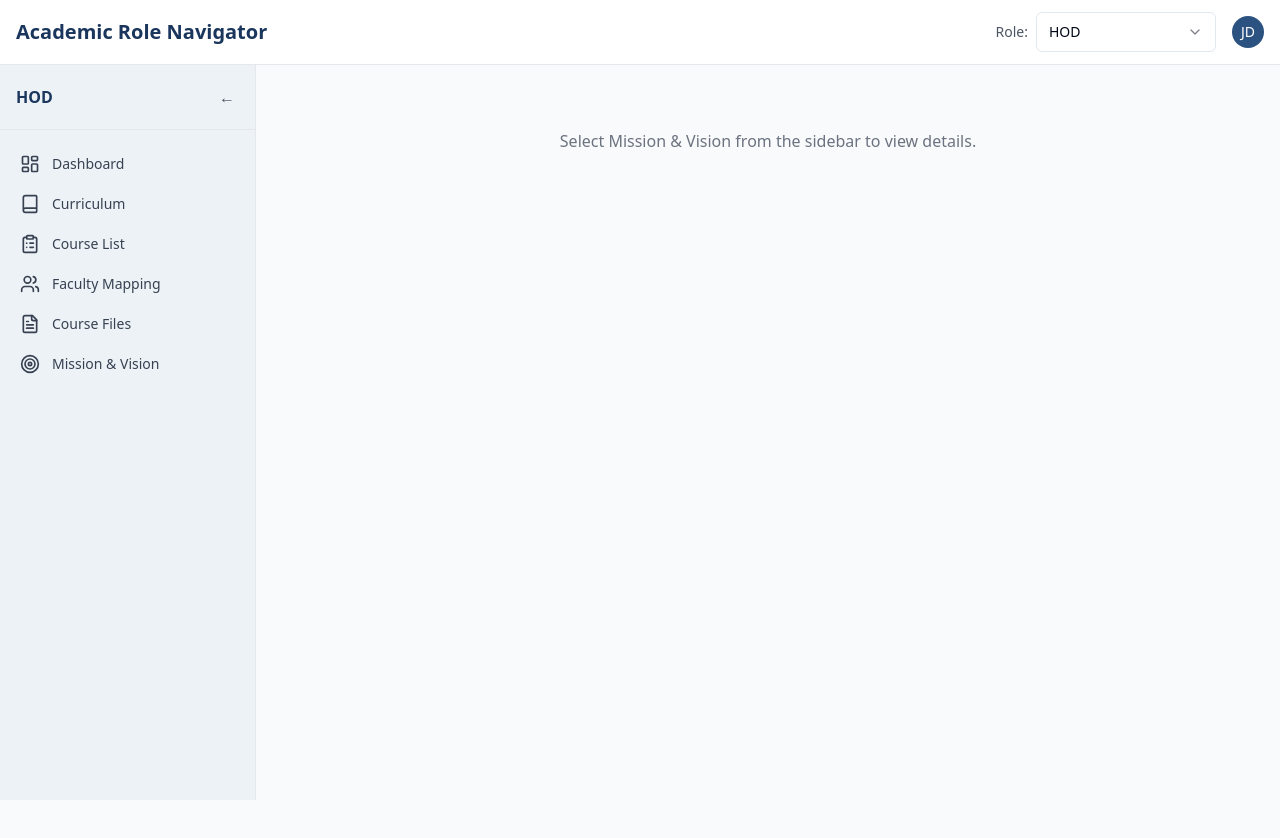
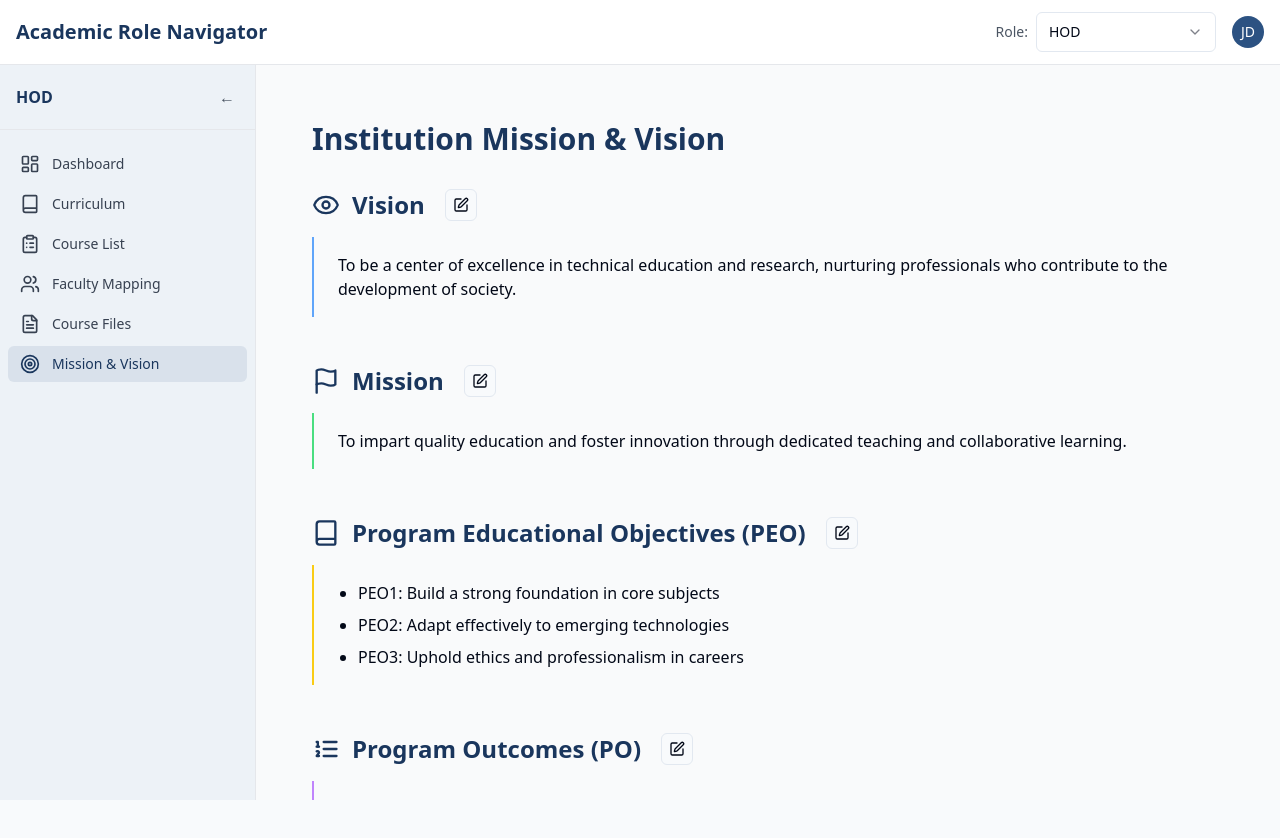
Before and after one commit to JnaneshwariRaoB/academic-role-navigator, a React (Vite) app: page /hod/mission in a window 1280 px wide. Shown: the top 838 px of the page. Before the commit the page ends 800 px from the top, so only its background shows below. Built offline with nearby package versions, Linux system fonts and the light colour scheme.

Commit message:
feat: Add Mission & Vision sidebar link
Adds a link to the sidebar for "Mission & Vision" and displays the corresponding content on the right panel.

```diff
--- a/src/App.tsx
+++ b/src/App.tsx
@@ -17,6 +17,7 @@ import Curriculum from "./pages/hod/Curriculum";
 import CourseList from "./pages/hod/CourseList";
 import FacultyMapping from "./pages/hod/FacultyMapping";
 import CourseFiles from "./pages/hod/CourseFiles";
+import MissionVision from "./pages/hod/MissionVision";
 
 // Coordinator Routes
 import COPOMapping from "./pages/coordinator/COPOMapping";
@@ -47,14 +48,7 @@ const App = () => (
             <Route path="/hod/course-list" element={<CourseList />} />
             <Route path="/hod/faculty-mapping" element={<FacultyMapping />} />
             <Route path="/hod/course-files" element={<CourseFiles />} />
-            <Route path="/hod/mission" element={
-              <div className="h-full w-full">
-                {/* The content is now handled by the Sidebar component when "Mission & Vision" is clicked */}
-                <div className="text-center text-gray-500 mt-10">
-                  Select Mission & Vision from the sidebar to view details.
-                </div>
-              </div>
-            } />
+            <Route path="/hod/mission" element={<MissionVision />} />
 
             {/* Coordinator Routes */}
             <Route
--- a/src/components/layout/Sidebar.tsx
+++ b/src/components/layout/Sidebar.tsx
@@ -5,7 +5,7 @@ import { Link, useLocation } from 'react-router-dom';
 import {
   Home, BookOpen, ClipboardList, ClipboardCheck,
   Users, FileText, LayoutDashboard, Book, Calendar,
-  Eye, Target, List, Award
+  Flag, Target, List, Award
 } from 'lucide-react';
 import { cn } from '@/lib/utils';
 
@@ -19,7 +19,6 @@ const Sidebar: React.FC = () => {
   const { role } = useRole();
   const location = useLocation();
   const [isCollapsed, setIsCollapsed] = useState(false);
-  const [showMission, setShowMission] = useState(false);
 
   const getNavItems = (): SidebarItem[] => {
     if (role === 'HOD') {
@@ -58,27 +57,6 @@ const Sidebar: React.FC = () => {
 
   const navItems = getNavItems();
 
-  if (role === 'HOD' && showMission) {
-    const MissionSidebar = React.lazy(() => import('./MissionSidebar'));
-    return (
-      <div className="relative">
-        <button
-          onClick={() => setShowMission(false)}
-          className="absolute top-4 right-4 z-10 p-1 rounded-md hover:bg-gray-200 text-gray-600"
-        >
-          ←
-        </button>
-        <React.Suspense fallback={
-          <aside className="bg-academic-light h-screen border-r border-gray-200 w-64">
-            <div className="p-4">Loading mission sidebar...</div>
-          </aside>
-        }>
-          <MissionSidebar />
-        </React.Suspense>
-      </div>
-    );
-  }
-
   return (
     <aside
       className={cn(
@@ -101,19 +79,6 @@ const Sidebar: React.FC = () => {
           <ul className="space-y-1 px-2">
             {navItems.map((item) => (
               <li key={item.path}>
-                {item.title === 'Mission & Vision' ? (
-                  <button
-                    className={cn(
-                      "flex items-center w-full px-3 py-2 rounded-md text-sm",
-                      "hover:bg-academic-secondary/10 hover:text-academic-primary transition-colors duration-200",
-                      "text-gray-700"
-                    )}
-                    onClick={() => setShowMission(true)}
-                  >
-                    <item.icon size={20} className="flex-shrink-0" />
-                    {!isCollapsed && <span className="ml-3">{item.title}</span>}
-                  </button>
-                ) : (
                 <Link
                   to={item.path}
                   className={cn(
@@ -127,7 +92,6 @@ const Sidebar: React.FC = () => {
                   <item.icon size={20} className="flex-shrink-0" />
                   {!isCollapsed && <span className="ml-3">{item.title}</span>}
                 </Link>
-                )}
               </li>
             ))}
           </ul>
--- /dev/null
+++ b/src/pages/hod/MissionVision.tsx
@@ -0,0 +1,183 @@
+
+import React from 'react';
+import { Eye, Flag, Book, ListOrdered, Award, Edit } from 'lucide-react';
+import { Popover, PopoverTrigger, PopoverContent } from "@/components/ui/popover";
+import { Button } from "@/components/ui/button";
+import { cn } from "@/lib/utils";
+
+interface SectionData {
+  title: string;
+  content: string | string[];
+  icon: React.ElementType;
+  color: string;
+}
+
+const MissionVision: React.FC = () => {
+  const [editingSection, setEditingSection] = React.useState<string | null>(null);
+  const [editingContent, setEditingContent] = React.useState<string | string[]>("");
+
+  const sectionData: Record<string, SectionData> = {
+    vision: {
+      title: "Vision",
+      content: "To be a center of excellence in technical education and research, nurturing professionals who contribute to the development of society.",
+      icon: Eye,
+      color: "border-blue-400"
+    },
+    mission: {
+      title: "Mission",
+      content: "To impart quality education and foster innovation through dedicated teaching and collaborative learning.",
+      icon: Flag,
+      color: "border-green-400"
+    },
+    peo: {
+      title: "Program Educational Objectives (PEO)",
+      content: [
+        "PEO1: Build a strong foundation in core subjects",
+        "PEO2: Adapt effectively to emerging technologies",
+        "PEO3: Uphold ethics and professionalism in careers"
+      ],
+      icon: Book,
+      color: "border-yellow-400"
+    },
+    po: {
+      title: "Program Outcomes (PO)",
+      content: [
+        "PO1: Engineering knowledge",
+        "PO2: Problem analysis",
+        "PO3: Design/development of solutions",
+        "PO4: Conduct investigations of complex problems",
+        "PO5: Modern tool usage",
+        "PO6: The engineer and society",
+        "PO7: Environment and sustainability",
+        "PO8: Ethics",
+        "PO9: Individual and team work",
+        "PO10: Communication",
+        "PO11: Project management and finance",
+        "PO12: Life-long learning"
+      ],
+      icon: ListOrdered,
+      color: "border-purple-400"
+    },
+    pso: {
+      title: "Program Specific Outcomes (PSO)",
+      content: [
+        "PSO1: Apply computer science knowledge to real-world problems.",
+        "PSO2: Demonstrate proficiency with modern tools and technologies."
+      ],
+      icon: Award,
+      color: "border-red-400"
+    }
+  };
+
+  const handleEdit = (sectionKey: string) => {
+    setEditingSection(sectionKey);
+    setEditingContent(sectionData[sectionKey].content);
+  };
+
+  const handleSave = () => {
+    if (!editingSection) return;
+
+    // In a real application, you would save this to a database or state management
+    console.log(`Saving ${editingSection} content:`, editingContent);
+
+    // Reset editing state
+    setEditingSection(null);
+    setEditingContent("");
+  };
+
+  const handleCancel = () => {
+    setEditingSection(null);
+    setEditingContent("");
+  };
+
+  const renderSectionContent = (section: SectionData) => {
+    if (Array.isArray(section.content)) {
+      return (
+        <ul className="list-disc pl-5 space-y-2">
+          {section.content.map((item, index) => (
+            <li key={index}>{item}</li>
+          ))}
+        </ul>
+      );
+    }
+    return <p className="text-base">{section.content}</p>;
+  };
+
+  const renderEditForm = (section: SectionData, sectionKey: string) => {
+    if (Array.isArray(section.content)) {
+      return (
+        <div className="space-y-2">
+          {section.content.map((item, index) => (
+            <input
+              key={index}
+              type="text"
+              className="w-full p-1 border rounded"
+              value={Array.isArray(editingContent) ? editingContent[index] : ""}
+              onChange={(e) => {
+                if (Array.isArray(editingContent)) {
+                  const newContent = [...editingContent];
+                  newContent[index] = e.target.value;
+                  setEditingContent(newContent);
+                }
+              }}
+            />
+          ))}
+        </div>
+      );
+    }
+
+    return (
+      <textarea
+        className="w-full p-2 border rounded h-24"
+        value={typeof editingContent === 'string' ? editingContent : ""}
+        onChange={(e) => setEditingContent(e.target.value)}
+      />
+    );
+  };
+
+  return (
+    <div className="container mx-auto py-8">
+      <h1 className="text-3xl font-bold mb-8 text-academic-primary">
+        Institution Mission & Vision
+      </h1>
+
+      <div className="space-y-12">
+        {Object.entries(sectionData).map(([key, section]) => (
+          <div key={key} id={key} className="mb-8">
+            <div className="flex items-center gap-3 mb-4">
+              <section.icon size={28} className="text-academic-primary" />
+              <h2 className="text-2xl font-semibold text-academic-primary">{section.title}</h2>
+              <Popover>
+                <PopoverTrigger asChild>
+                  <Button variant="outline" size="sm" className="h-8 w-8 p-0 ml-2">
+                    <Edit size={16} />
+                    <span className="sr-only">Edit {section.title}</span>
+                  </Button>
+                </PopoverTrigger>
+                <PopoverContent className="w-80">
+                  <div className="space-y-4">
+                    <h4 className="font-medium">Edit {section.title}</h4>
+                    {renderEditForm(section, key)}
+                    <div className="flex justify-end gap-2">
+                      <Button variant="outline" size="sm" onClick={handleCancel}>
+                        Cancel
+                      </Button>
+                      <Button size="sm" onClick={handleSave}>
+                        Save
+                      </Button>
+                    </div>
+                  </div>
+                </PopoverContent>
+              </Popover>
+            </div>
+            <div className={cn("pl-6 border-l-2 py-4", section.color)}>
+              {renderSectionContent(section)}
+            </div>
+          </div>
+        ))}
+      </div>
+    </div>
+  );
+};
+
+export default MissionVision;
```
Lines whose indentation alone changed are shown as unchanged.
